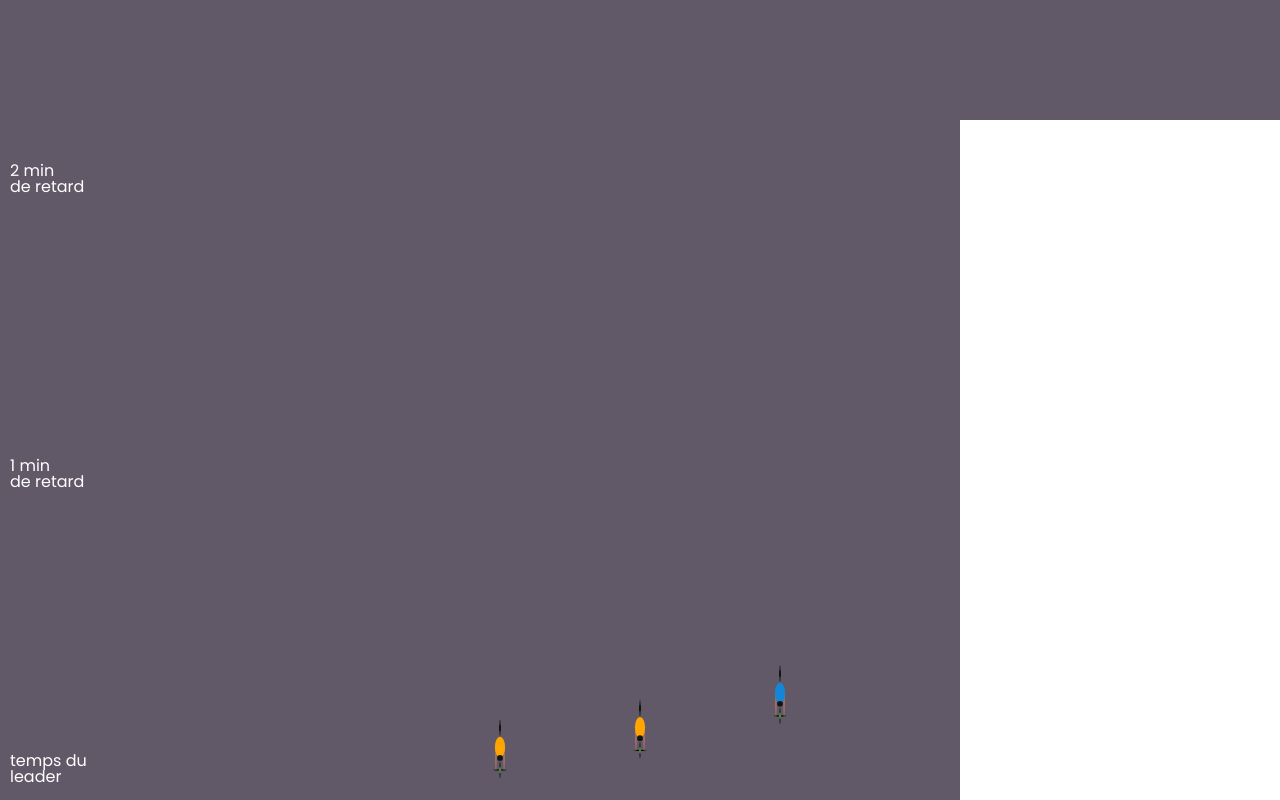
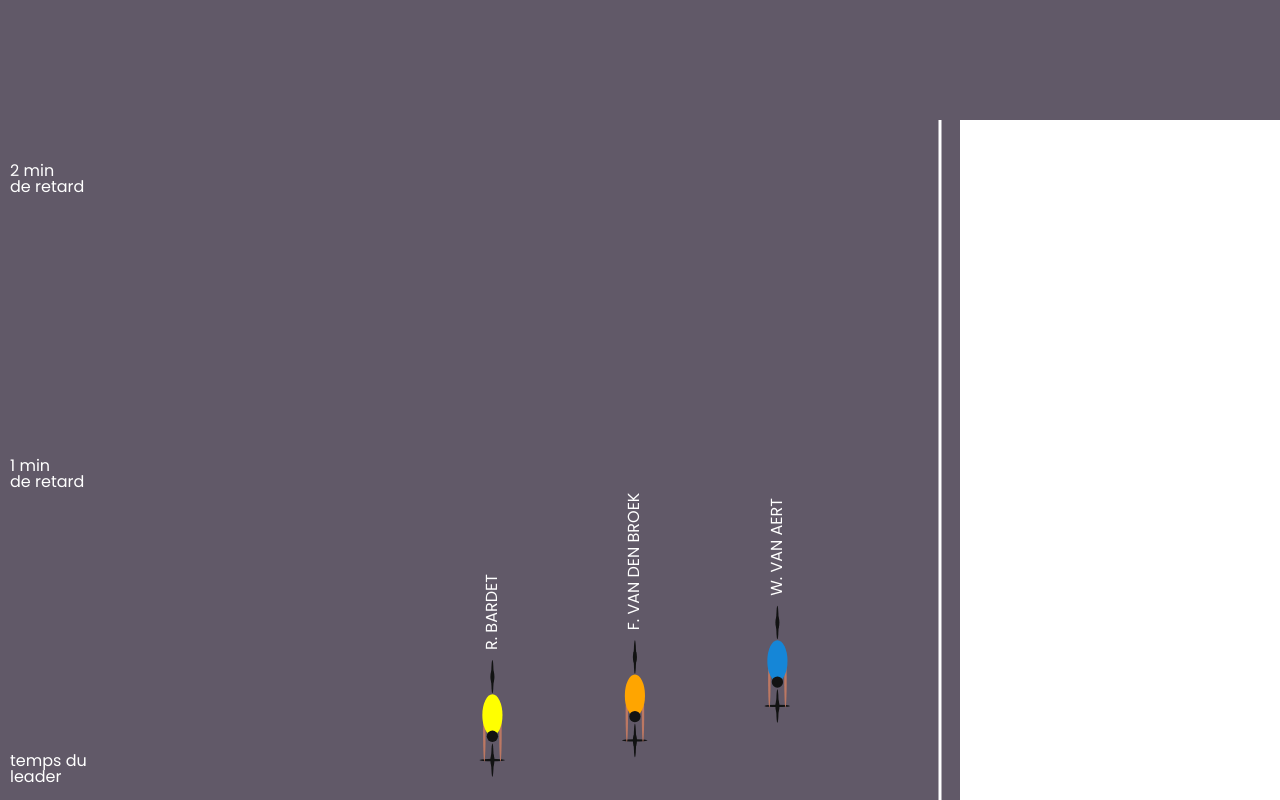
Before and after one commit to floreperche/tour-de-france-2024, a Svelte app: page / in a window 1280 px wide. Shown: the part 680-1480 px from the top of the page. Built offline with nearby package versions, Linux system fonts and the light colour scheme.

Commit message:
managing transitions

```diff
--- a/src/App.svelte
+++ b/src/App.svelte
@@ -1,7 +1,6 @@
 <script>
   import { scaleLinear } from "d3";
   import Scrolly from "./helpers/Scrolly.svelte";
-  import { forceSimulation, forceX, forceY, forceCollide } from "d3";
   import initialStageData from "./assets/stage_results.json";
   import riders from "./assets/riders.json";
   import StepCount from "./components/StepCount.svelte";
@@ -17,40 +16,17 @@
   let renderedData = riders;
   let displayedResults;
 
+  let maxYScale = 130;
+
   $: xScale = scaleLinear()
     .domain([0, 4])
-    .range([40, width / 2 - 40]);
+    .range([30, width / 2 - 40]);
 
   $: yScale = scaleLinear()
-    .domain([0, 130])
+    .domain([0, maxYScale])
     .range([height - 150, 10]);
 
   let currentStep;
-
-  let simulation = forceSimulation(renderedData);
-  let nodes = [];
-  simulation.on("tick", () => {
-    nodes = simulation.nodes();
-  });
-
-  // $: {
-  //   simulation
-  //     .force(
-  //       "x",
-  //       forceX()
-  //         .x((d) => xScale(d.rank))
-  //         .strength(0.8)
-  //     )
-  //     .force(
-  //       "y",
-  //       forceY()
-  //         .y((d) => yScale(d.time))
-  //         .strength(0.1)
-  //     )
-  //     .force("collide", forceCollide().radius(10))
-  //     .alpha(0.2)
-  //     .alphaDecay(0.0005);
-  // }
 
   $: {
     if (currentStep === undefined) {
@@ -68,10 +44,13 @@
           time: displayedResults[i].time,
         };
       });
+      if (currentStep > 11) {
+        maxYScale = 560;
+      } else {
+        maxYScale = 130;
+      }
     }
   }
-
-  // $: console.log(nodes);
 </script>
 
 <div class="container">
@@ -79,7 +58,7 @@
   <section>
     <div class="chart-container">
       <div class="chart" bind:clientWidth={width} bind:clientHeight={height}>
-        <YScale {currentStep} {yScale} />
+        <YScale {currentStep} {maxYScale} {height} />
         <svg
           width="50vw"
           height="100vh"
@@ -88,84 +67,16 @@
             ? '#E5E1D5'
             : '#615968'}"
         >
+          <line
+            x1={width / 2 - 20}
+            x2={width / 2 - 20}
+            y1={0}
+            y2={height}
+            stroke="white"
+            stroke-width="3"
+          ></line>
           {#each renderedData as rider}
-            <ellipse
-              cx={xScale(rider.rank)}
-              cy={yScale(rider.time)}
-              rx="6.40862"
-              ry="0.610345"
-              fill="black"
-            />
-            <ellipse
-              cx={xScale(rider.rank)}
-              cy={yScale(rider.time)}
-              rx="0.610345"
-              ry="8.4431"
-              fill="#121313"
-            />
-            <ellipse
-              cx={xScale(rider.rank)}
-              cy={yScale(rider.time)}
-              rx="1.01724"
-              ry="3.3569"
-              fill="#488836"
-            />
-            <ellipse
-              cx={xScale(rider.rank)}
-              cy={yScale(rider.time) - 42.12}
-              rx="0.610345"
-              ry="8.4431"
-              fill="#121313"
-            />
-            <ellipse
-              cx={xScale(rider.rank)}
-              cy={yScale(rider.time) - 42.12}
-              rx="1.01724"
-              ry="3.3569"
-              fill="#121313"
-            />
-            <ellipse
-              cx={xScale(rider.rank) + 4.07}
-              cy={yScale(rider.time) - 12.72}
-              rx="0.610345"
-              ry="13.4276"
-              fill="#BC7863"
-            />
-            <ellipse
-              cx={xScale(rider.rank) - 4.07}
-              cy={yScale(rider.time) - 12.72}
-              rx="0.610345"
-              ry="13.4276"
-              fill="#BC7863"
-            />
-            <ellipse
-              cx={xScale(rider.rank)}
-              cy={yScale(rider.time) - 22.79}
-              rx="5.08621"
-              ry="10.4776"
-              fill={rider.color}
-            />
-            <circle
-              cx={xScale(rider.rank)}
-              cy={yScale(rider.time) - 12.11}
-              r="2.84828"
-              fill="#121313"
-            />
-
-            <!-- <Rider {rider} /> -->
-            <!-- {#if currentStep >= 0}
-              <text
-                dominant-baseline="middle"
-                fill="white"
-                x="20"
-                y="0"
-                transform="translate({xScale(rider.rank)},{yScale(
-                  rider.time
-                )}) rotate(-90)"
-              >
-                {rider.name}</text
-              >=
-            {/if} -->
+            <Rider {rider} {xScale} {yScale} {currentStep} />
           {/each}
         </svg>
       </div>
@@ -220,13 +131,6 @@
     transition: background-color 800ms ease;
   }
 
-  ellipse,
-  circle {
-    transition:
-      cx 500ms ease,
-      cy 1500ms ease;
-  }
-
   /* Scrollytelling CSS */
   .step {
     height: 150vh;
--- a/src/assets/stage_results.json
+++ b/src/assets/stage_results.json
@@ -462,7 +462,7 @@
       {
         "id": 8,
         "rank": 4,
-        "time": 140
+        "time": 600
       },
       {
         "id": 11,
@@ -477,17 +477,17 @@
       {
         "id": 111,
         "rank": 4,
-        "time": 140
+        "time": 600
       },
       {
         "id": 181,
         "rank": 4,
-        "time": 140
+        "time": 600
       },
       {
         "id": 187,
         "rank": 4,
-        "time": 140
+        "time": 600
       }
     ]
   },
@@ -503,7 +503,7 @@
       {
         "id": 8,
         "rank": 4,
-        "time": 140
+        "time": 600
       },
       {
         "id": 11,
@@ -518,17 +518,17 @@
       {
         "id": 111,
         "rank": 4,
-        "time": 140
+        "time": 600
       },
       {
         "id": 181,
         "rank": 4,
-        "time": 140
+        "time": 600
       },
       {
         "id": 187,
         "rank": 4,
-        "time": 140
+        "time": 600
       }
     ]
   },
@@ -544,7 +544,7 @@
       {
         "id": 8,
         "rank": 4,
-        "time": 140
+        "time": 600
       },
       {
         "id": 11,
@@ -559,17 +559,17 @@
       {
         "id": 111,
         "rank": 4,
-        "time": 140
+        "time": 600
       },
       {
         "id": 181,
         "rank": 4,
-        "time": 140
+        "time": 600
       },
       {
         "id": 187,
         "rank": 4,
-        "time": 140
+        "time": 600
       }
     ]
   },
@@ -585,7 +585,7 @@
       {
         "id": 8,
         "rank": 4,
-        "time": 140
+        "time": 600
       },
       {
         "id": 11,
@@ -600,17 +600,17 @@
       {
         "id": 111,
         "rank": 4,
-        "time": 140
+        "time": 600
       },
       {
         "id": 181,
         "rank": 4,
-        "time": 140
+        "time": 600
       },
       {
         "id": 187,
         "rank": 4,
-        "time": 140
+        "time": 600
       }
     ]
   }
--- a/src/components/Rider.svelte
+++ b/src/components/Rider.svelte
@@ -1,7 +1,53 @@
 <script>
   export let rider;
+  export let xScale;
+  export let yScale;
+  export let currentStep;
+  import { tweened } from "svelte/motion";
+  import { cubicInOut } from "svelte/easing";
 
-  // $: console.log(xScale(rider.rank));
+  const tX = tweened(undefined, {
+    delay: 0,
+    duration: 1000,
+    easing: cubicInOut,
+  });
+
+  const tY = tweened(undefined, {
+    duration: 2000,
+    easing: cubicInOut,
+  });
+
+  $: tX.set(xScale(rider.rank));
+  $: tY.set(yScale(rider.time));
 </script>
 
-<circle cx={rider.x} cy={rider.y} r="10" fill={rider.color}></circle>
+<!-- <circle cx={rider.x} cy= r="10" fill={rider.color}></circle> -->
+
+<g transform="translate({$tX - 13},{$tY - 110}) ">
+  <ellipse cx="12.7086" cy="100.055" rx="12.7086" ry="1.21034" fill="#121313" />
+  <ellipse cx="12.9103" cy="100.257" rx="1.21034" ry="16.7431" fill="#121313" />
+  <ellipse cx="12.9103" cy="100.257" rx="2.01724" ry="6.6569" fill="#121313" />
+  <ellipse cx="12.9103" cy="16.7431" rx="1.21034" ry="16.7431" fill="#121313" />
+  <ellipse cx="12.9103" cy="16.7431" rx="2.01724" ry="6.6569" fill="#121313" />
+  <ellipse cx="20.9793" cy="75.0414" rx="1.21034" ry="26.6276" fill="#BC7863" />
+  <ellipse cx="4.84133" cy="75.0414" rx="1.21034" ry="26.6276" fill="#BC7863" />
+  <ellipse
+    cx="12.9103"
+    cy="55.0707"
+    rx="10.0862"
+    ry="20.7776"
+    fill={rider.rank === 1 ? "yellow" : rider.color}
+  />
+  <circle cx="12.9104" cy="76.2517" r="5.64828" fill="#121313" />
+</g>
+{#if currentStep >= 0 && rider.rank <= 3}
+  <text
+    dominant-baseline="middle"
+    fill="white"
+    x="20"
+    y="0"
+    transform="translate({$tX},{$tY - 100}) rotate(-90)"
+  >
+    {rider.name}</text
+  >=
+{/if}
--- a/src/components/YScale.svelte
+++ b/src/components/YScale.svelte
@@ -1,8 +1,23 @@
 <script>
   export let currentStep;
-  export let yScale;
+  export let maxYScale;
+  export let height;
+  import { tweened } from "svelte/motion";
+  import { cubicInOut } from "svelte/easing";
+  import { scaleLinear } from "d3";
 
-  let yTicks = [0, 60, 120];
+  $: yScale = scaleLinear()
+    .domain([0, $tYScale])
+    .range([height - 150, 10]);
+
+  const tYScale = tweened(undefined, {
+    duration: 2000,
+    easing: cubicInOut,
+  });
+
+  $: tYScale.set(maxYScale);
+
+  $: yTicks = [0, 60, 120];
 </script>
 
 <svg
```
Also changed, not shown: src/assets/visuals/rider.svg.
